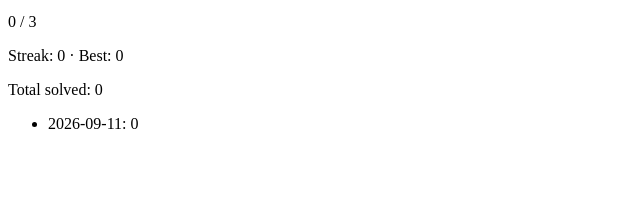
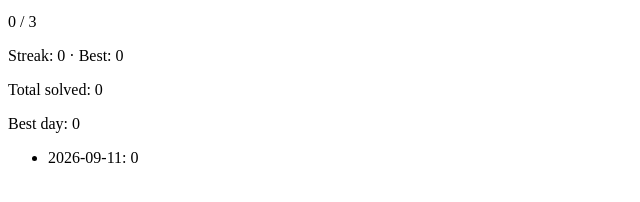
Before and after one commit to konstantinosioan/grind-tracker-for-leetcode, a website with bundled scripts: page popup.html in a window 1280 px wide. Shown: the part 104-306 px from the top of the page, without its empty margins (0-640 px from the left). Built offline with nearby package versions, Linux system fonts and the light colour scheme; some packages are replaced by stand-ins of ours.

Commit message:
Show best single-day solve count in the popup.

```diff
--- a/popup.html
+++ b/popup.html
@@ -11,6 +11,7 @@
     <p id="progress"></p>
     <p id="streak"></p>
     <p id="total"></p>
+    <p id="bestDay"></p>
     <ul id="history"></ul>
     <script type="module" src="popup.js"></script>
   </body>
--- a/popup.js
+++ b/popup.js
@@ -60,9 +60,12 @@ async function render() {
 
   renderHistory(history);
 
-  const total = Object.values(days).reduce((sum, n) => sum + n, 0);
+  const counts = Object.values(days);
+  const total = counts.reduce((sum, n) => sum + n, 0);
+  const bestDay = counts.length ? Math.max(...counts) : 0;
 
   document.querySelector("#total").textContent = `Total solved: ${total}`;
+  document.querySelector("#bestDay").textContent = `Best day: ${bestDay}`;
 }
 
 render();
```
